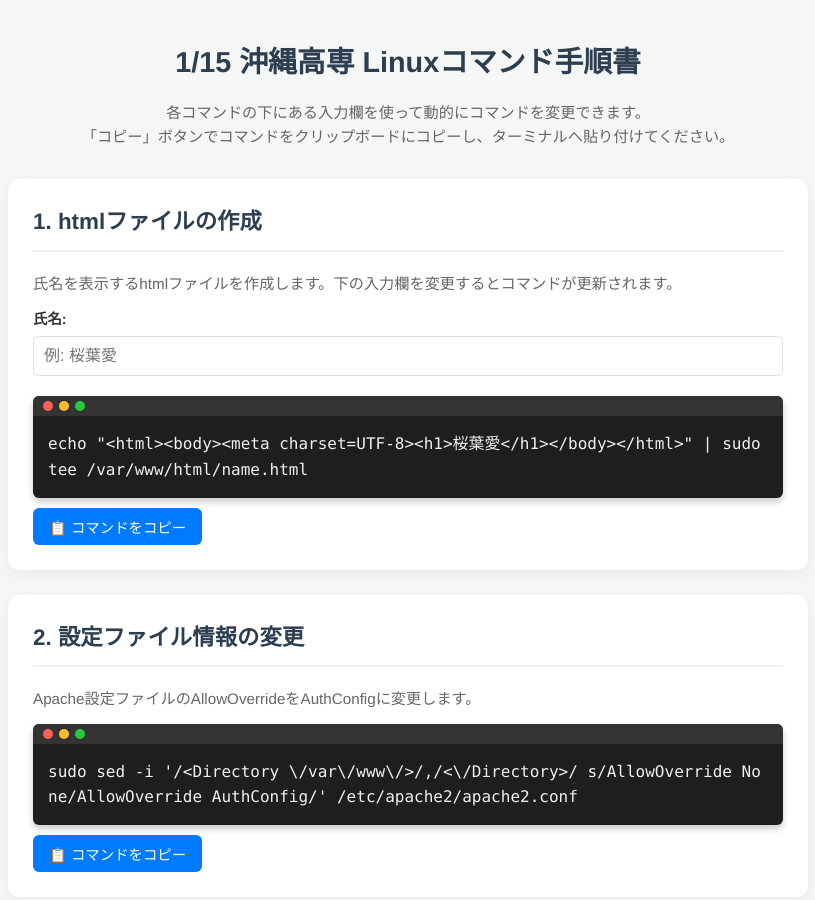
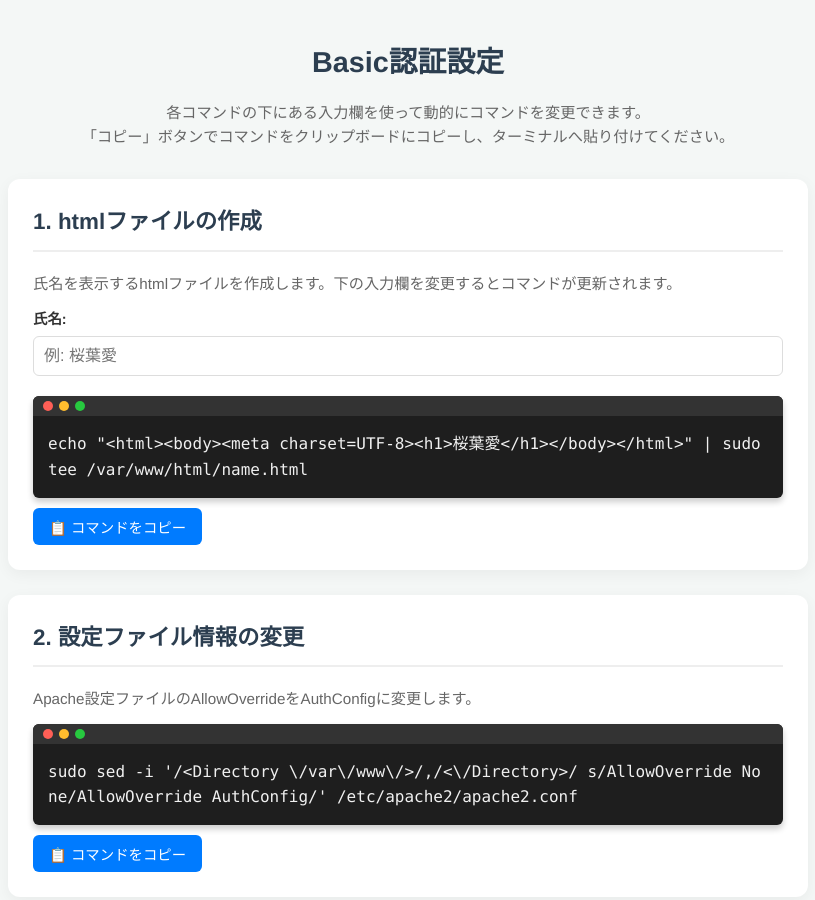
Before and after one commit to vtmacs/kosen, a plain HTML site: page cloud_basic_auth.html in a window 1280 px wide. Shown: the top 900 px of the page, without its empty margins (232-1047 px from the left). Drawn offline with Linux system fonts and the light colour scheme.

Commit message:
Update and rename cloud_security.html to cloud_basic_auth.html

```diff
--- a/cloud_security.html
+++ b/cloud_basic_auth.html
@@ -3,7 +3,7 @@
 <head>
     <meta charset="UTF-8">
     <meta name="viewport" content="width=device-width, initial-scale=1.0">
-    <title>1/15 沖縄高専 Linuxコマンド手順書</title>
+    <title>Basic認証設定</title>
     <style>
         :root {
             --primary-color: #007BFF;
@@ -205,7 +205,7 @@
 <body>
 
 <div class="container">
-    <h1>1/15 沖縄高専 Linuxコマンド手順書</h1>
+    <h1>Basic認証設定</h1>
     <p class="intro-text">各コマンドの下にある入力欄を使って動的にコマンドを変更できます。<br>「コピー」ボタンでコマンドをクリップボードにコピーし、ターミナルへ貼り付けてください。</p>
 
     <!-- 1. htmlファイルの作成 -->
```
